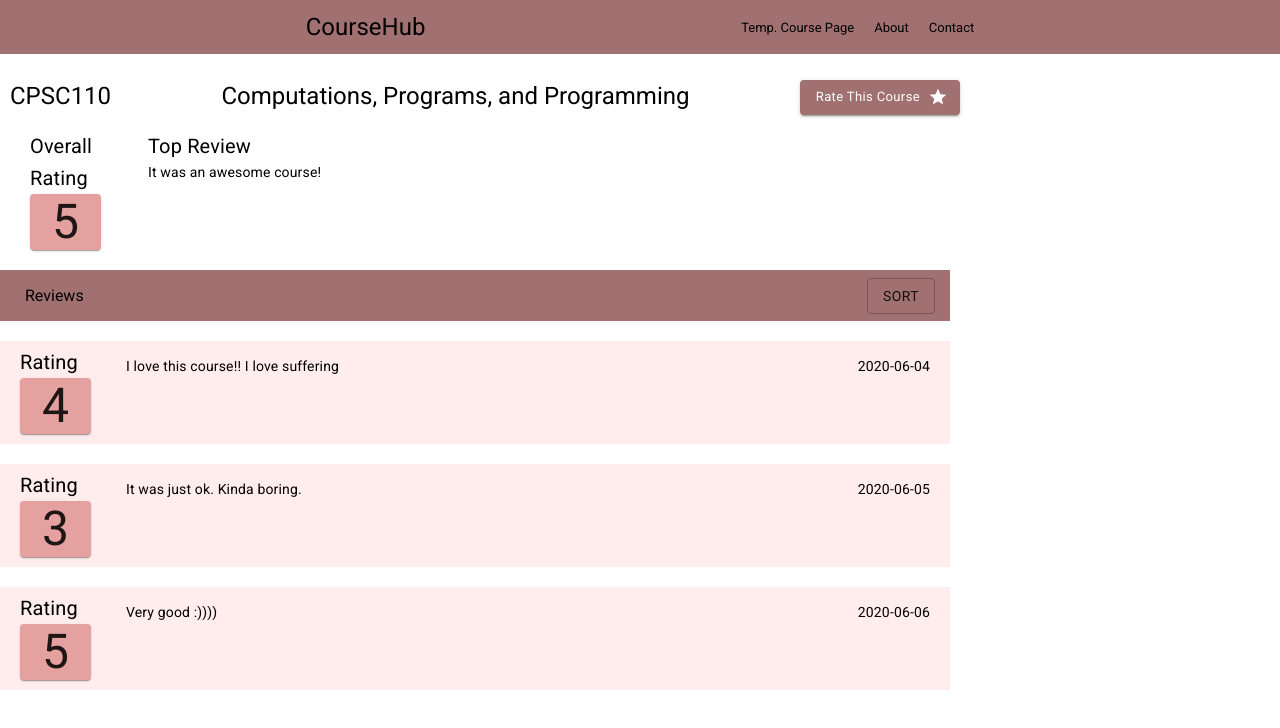
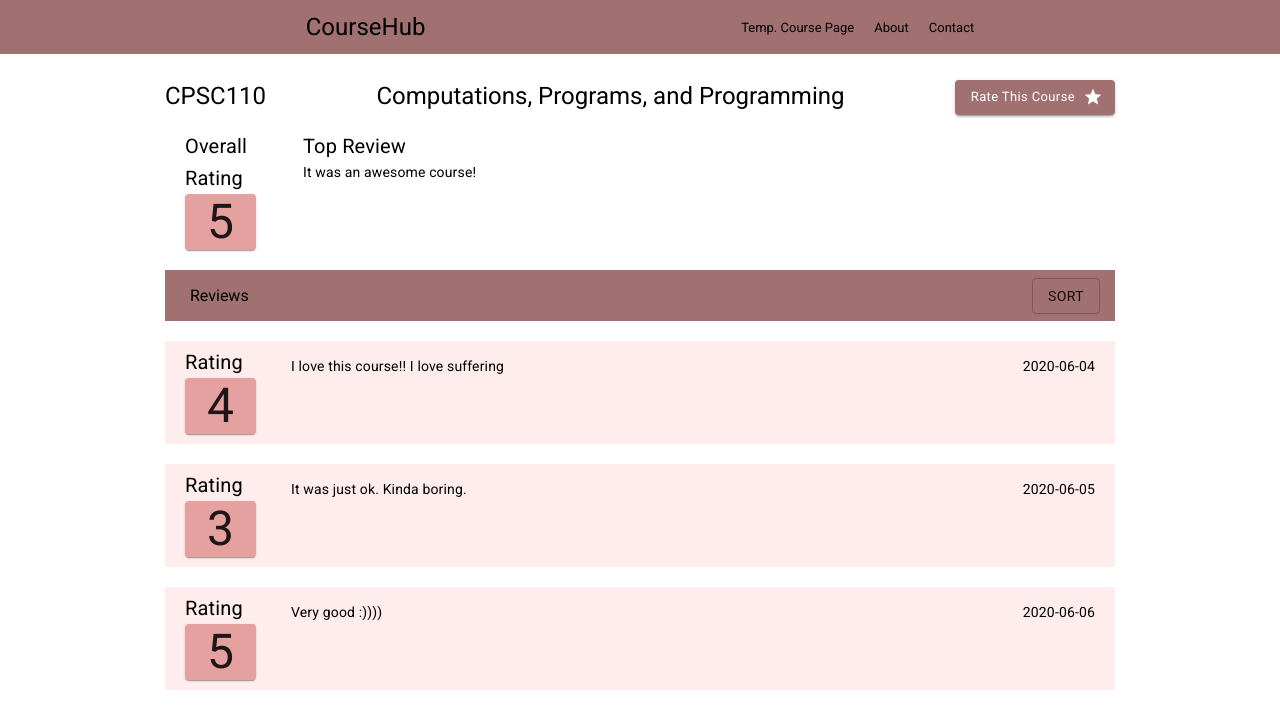
Before and after one commit to aaronNgu/CourseHub, a React (Create React App) app: page /coursepage in a window 1280 px wide. Shown: the top 728 px of the page. Built offline with nearby package versions, Linux system fonts and the light colour scheme.

Commit message:
align contents of CoursePage and HomePage in the middle

```diff
--- a/src/components/CoursePage/CoursePage.css
+++ b/src/components/CoursePage/CoursePage.css
@@ -1,5 +1,7 @@
-.body {
-    margin: auto;
+.CoursePage {
+    display: flex;
+    align-items: center;
+    flex-direction: column;
 }
 
 .content {
--- a/src/components/HomePage/HomePage.css
+++ b/src/components/HomePage/HomePage.css
@@ -1,3 +1,8 @@
+.HomePage {
+    display: flex;
+    justify-content: center;
+}
+
 .content {
     width: 950px;
 }
@@ -58,7 +63,6 @@
     justify-content: space-between;
 }
 
-
 .courseListHeader p {
     padding-left: 25px;
 }
```
